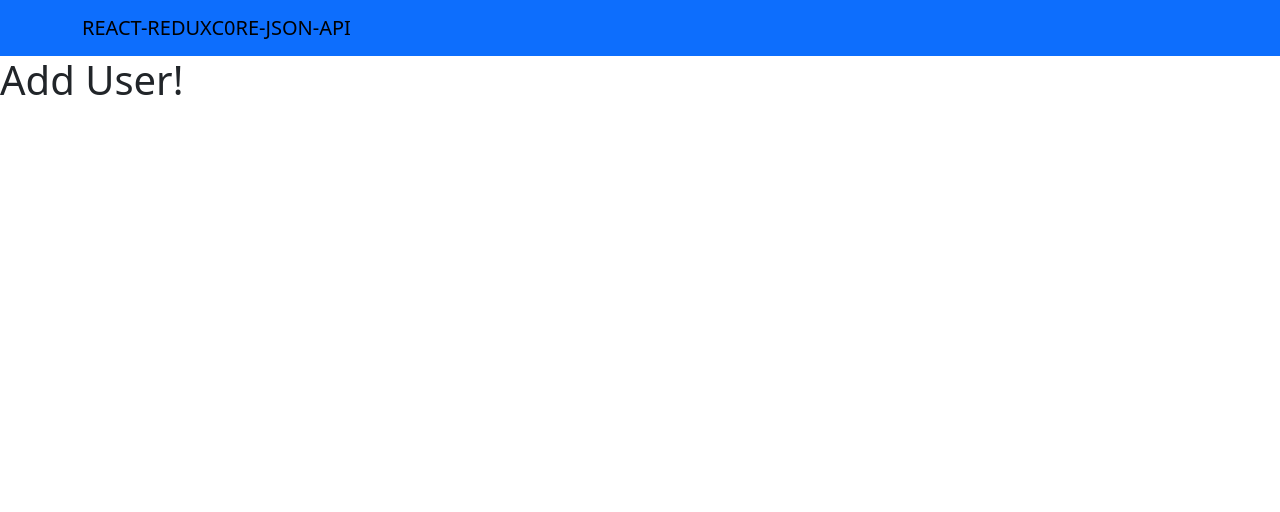
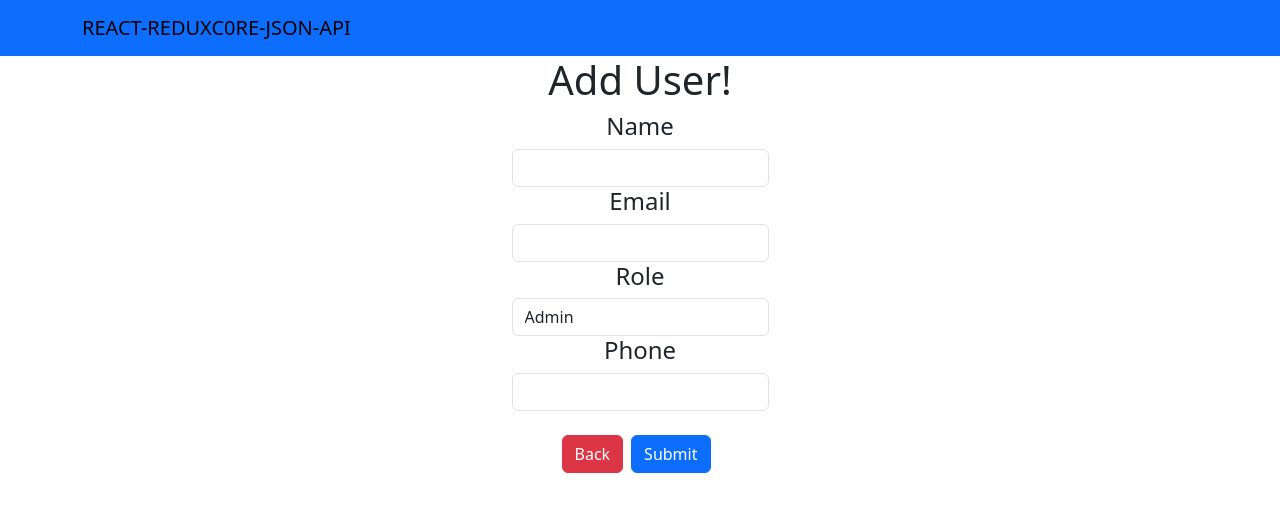
Before and after one commit to m4rkbello/REACTJS-REDUX-JSON-API-CRUD, a React (Create React App) app in the folder client/: page /user/add in a window 1280 px wide. Shown: the top 512 px of the page. Built offline with nearby package versions, Linux system fonts and the light colour scheme.

Commit message:
ADD USER USIUNG REDUX, TYPES, ACTION, REDUCERS AND DISPATCH WITH JSON-SERVER AND AXIOS

```diff
--- a/client/src/Components/AddUser.js
+++ b/client/src/Components/AddUser.js
@@ -1,9 +1,79 @@
+import { useState } from "react";
+import { useDispatch } from "react-redux";
+import { Link, useNavigate } from "react-router-dom";
+import { DispatchAddUser } from "../redux/Actions";
+
 const AddUser = () => {
+
+const [name, namechange] = useState('');
+const [email, emailchange] = useState('');
+const [phone, phonechange] = useState('');
+const [role, rolechange] = useState('');
+
+//add useDispatch para mapasa ang data sa backend
+const dispatch=useDispatch();
+
+//useNavigate after add adto sa path: 127.0.0.1/users
+const navigate=useNavigate();
+
+//nag gunit ug data na gikan sa input fields
+//functtion para ipasa ang data sa dispatch
+const handleSubmitAddUser = (e) => {
+    const userobj = {name, email, phone, role};
+    e.preventDefault();
+    dispatch(DispatchAddUser(userobj));
+    console.log("DATA ONCHANGE", userobj);
+    navigate('/user')
+};
+
+
     return (
         <div>
-        <h1>Add User!</h1>
+            <div className="card-body d-flex justify-content-center align-items-center">
+                <center>
+                 <form onSubmit={handleSubmitAddUser} >
+                 <div className="card-header">
+                 <h1>Add User!</h1>
+                 </div>
+                 <div className="col-12">
+                 <div className="form-group">
+                 <h4>Name</h4>
+                 <input type="text" value={name} onChange={e=>namechange(e.target.value)} className="form-control">
+                 </input>
+                 </div>
+                        </div>
+                        <div className="col-12">
+                            <div className="form-group">
+                                <h4>Email</h4>
+                                <input type="email" value={email} onChange={e=>emailchange(e.target.value)} className="form-control">
+                                </input>
+                            </div>
+                        </div>
+                        <div className="col-12">
+                            <div className="form-group">
+                                <h4>Role</h4>
+                                <select value={role} onChange={e=>rolechange(e.target.value)} className="form-control">
+                                    <option value="Admin">Admin</option>
+                                    <option value="Staff">Staff</option>
+                                </select>
+                            </div>
+                            <div className="form-group">
+                                <h4>Phone</h4>
+                                <input type="text" value={phone} onChange={e=>phonechange(e.target.value)} className="form-control">
+                                </input>
+                            </div>
+                        </div>
+                        <div className="card-footer">
+                        <br />
+                        <Link to={'/user'} className="btn btn-danger">Back</Link>
+                        <button className="btn btn-primary mx-2" type="submit">Submit</button>
+                        </div>
+
+                        </form>
+                        </center>
+                        </div>
         </div>
-     );
+    );
 }
 
 export default AddUser;
--- a/client/src/redux/ActionTypes.js
+++ b/client/src/redux/ActionTypes.js
@@ -1,8 +1,14 @@
 //IF ANG REQUEST IS TRUE - SUCESS
 export const MAKE_REQUEST='MAKE_REQUEST'
+
 //IF ANG REQUEST IS FALSE - ERROR
 export const FAILED_REQUEST='FAILED_REQUEST'
+
 //MAGFETCH UG MGA STUDENTS
 export const GET_USER_LIST='GET_USER_LIST'
+
 //IF MAGDELETE UG USER
 export const DELETE_USER='DELETE_USER'
+
+//ADD USER
+export const ADD_USER='ADD_USER'
--- a/client/src/redux/Actions.js
+++ b/client/src/redux/Actions.js
@@ -4,7 +4,7 @@ import 'react-toastify/dist/ReactToastify.css';
 
 
 //GIIMPORT ANG ACTION-TYPES
-import { DELETE_USER, FAILED_REQUEST, GET_USER_LIST, MAKE_REQUEST } from "./ActionTypes"
+import { ADD_USER, DELETE_USER, FAILED_REQUEST, GET_USER_LIST, MAKE_REQUEST } from "./ActionTypes"
 
 //NAG FETCH UG REQUEST
 export const makeRequest =()=>{
@@ -40,8 +40,15 @@ export const deleteUser =()=>{
 }
 
 
+//MAG ADD UG USER
+export const addUser =()=>{
+    return{
+        type: ADD_USER
+    }
+}
 
-//DISPATCH MAGFETCH UG DATA!
+
+//DISPATCH FUNCTION PARAMAGFETCH UG DATA!
 export const FetchUserList =()=> {
     return (dispatch) => {
         // setTimeout(() => {
@@ -59,7 +66,7 @@ export const FetchUserList =()=> {
     }
 }
 
-//DISPATCH MAG DELETE UG USER
+//DISPATCH FUNCTION PARA MAG DELETE UG USER
 export const RemoveUser =(code)=> {
     return (dispatch) => {
         // setTimeout(() => {
@@ -76,3 +83,22 @@ export const RemoveUser =(code)=> {
 
     }
 }
+
+
+//DISPATCH FUNCTION PARA MAG DELETE UG USER
+export const DispatchAddUser =(data)=> {
+    return (dispatch) => {
+        // setTimeout(() => {
+
+            dispatch(makeRequest());
+            axios.post('http://localhost:8000/user/',data)
+            .then(res=>{
+                dispatch(addUser());
+                toast.success('User Added successfully!');
+            }).catch(err=>{
+                dispatch(failRequest(err.message))
+            })
+        // }, 2000);
+
+    }
+}
--- a/client/src/redux/Reducers.js
+++ b/client/src/redux/Reducers.js
@@ -1,4 +1,4 @@
-import { DELETE_USER, FAILED_REQUEST, GET_USER_LIST, MAKE_REQUEST } from "./ActionTypes"
+import { ADD_USER, DELETE_USER, FAILED_REQUEST, GET_USER_LIST, MAKE_REQUEST } from "./ActionTypes"
 
 //initializer
 const initialState ={
@@ -35,6 +35,11 @@ export const Reducer =(state=initialState, action) => {
                 ...state,
                 loading: false,
             }
+        case ADD_USER:
+            return{
+                ...state,
+                loading: false
+            }
         default: return state
     }
 }
```
Also changed, not shown: client/src/Data/db.json (+28 -0 lines).
